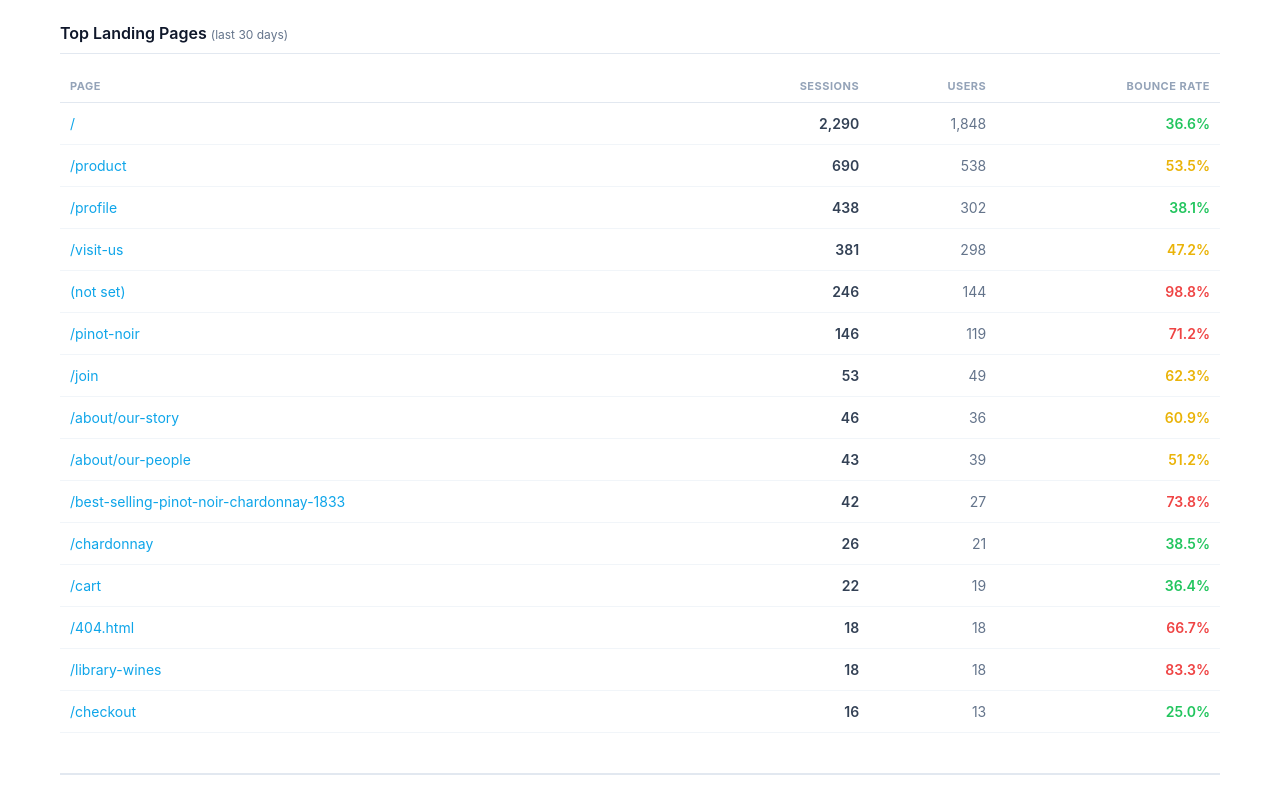
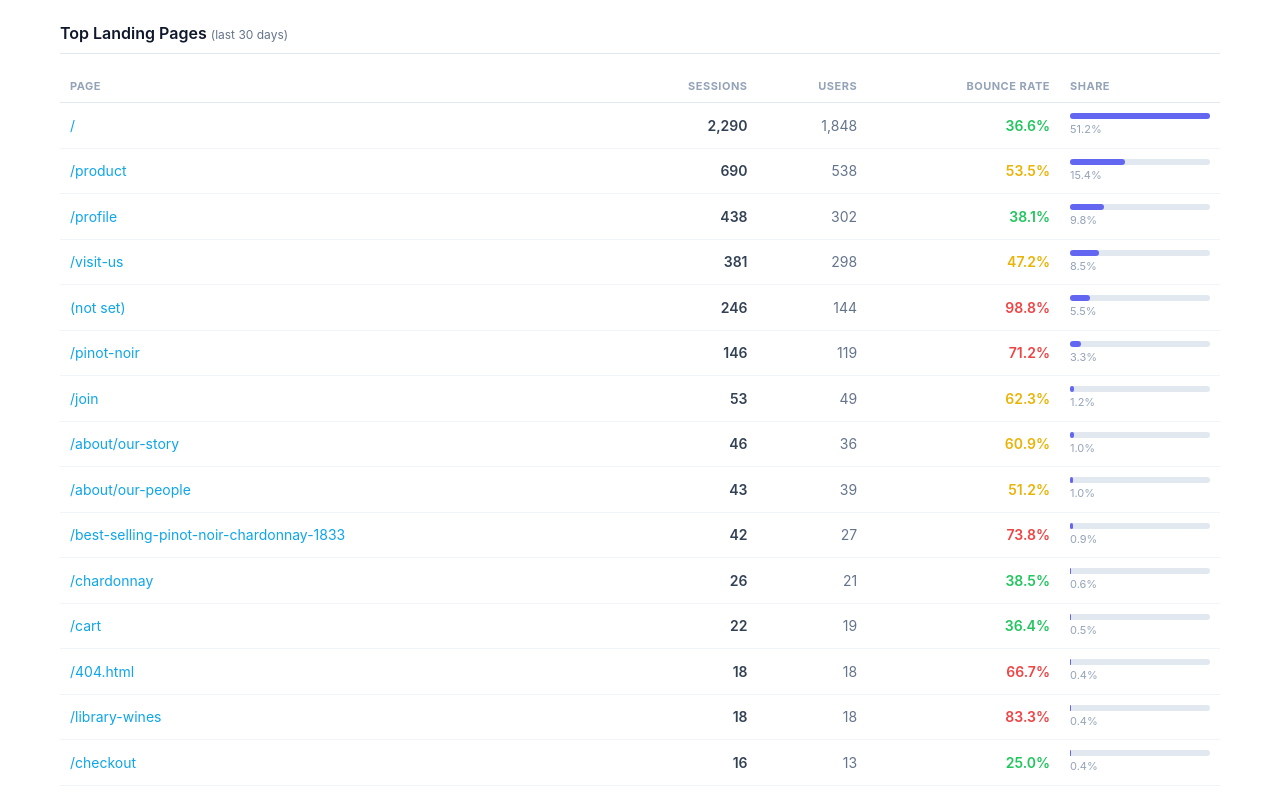
Before and after one commit to malak-afk/saintsbury-report, a plain HTML site: page index.html in a window 1280 px wide. Shown: the part 2960-3756 px from the top of the page. Drawn offline with Linux system fonts and the light colour scheme.

Commit message:
Add share % column to landing pages

```diff
--- a/index.html
+++ b/index.html
@@ -619,6 +619,7 @@
           <th style="text-align:right">Sessions</th>
           <th style="text-align:right">Users</th>
           <th style="text-align:right">Bounce Rate</th>
+          <th>Share</th>
         </tr>
       </thead>
       <tbody>
@@ -627,90 +628,180 @@
           <td style="text-align:right;font-weight:600">2,290</td>
           <td style="text-align:right;color:#64748b">1,848</td>
           <td style="text-align:right;color:#22c55e;font-weight:600">36.6%</td>
+          <td style="width:160px">
+            <div style="background:#e2e8f0;border-radius:3px;height:6px">
+              <div style="background:#6366f1;width:100%;height:6px;border-radius:3px"></div>
+            </div>
+            <div style="font-size:11px;color:#94a3b8;margin-top:2px">51.2%</div>
+          </td>
         </tr>
         <tr>
           <td style="color:#0ea5e9;max-width:400px;overflow:hidden;text-overflow:ellipsis;white-space:nowrap" title="/product">/product</td>
           <td style="text-align:right;font-weight:600">690</td>
           <td style="text-align:right;color:#64748b">538</td>
           <td style="text-align:right;color:#eab308;font-weight:600">53.5%</td>
+          <td style="width:160px">
+            <div style="background:#e2e8f0;border-radius:3px;height:6px">
+              <div style="background:#6366f1;width:39%;height:6px;border-radius:3px"></div>
+            </div>
+            <div style="font-size:11px;color:#94a3b8;margin-top:2px">15.4%</div>
+          </td>
         </tr>
         <tr>
           <td style="color:#0ea5e9;max-width:400px;overflow:hidden;text-overflow:ellipsis;white-space:nowrap" title="/profile">/profile</td>
           <td style="text-align:right;font-weight:600">438</td>
           <td style="text-align:right;color:#64748b">302</td>
           <td style="text-align:right;color:#22c55e;font-weight:600">38.1%</td>
+          <td style="width:160px">
+            <div style="background:#e2e8f0;border-radius:3px;height:6px">
+              <div style="background:#6366f1;width:24%;height:6px;border-radius:3px"></div>
+            </div>
+            <div style="font-size:11px;color:#94a3b8;margin-top:2px">9.8%</div>
+          </td>
         </tr>
         <tr>
           <td style="color:#0ea5e9;max-width:400px;overflow:hidden;text-overflow:ellipsis;white-space:nowrap" title="/visit-us">/visit-us</td>
           <td style="text-align:right;font-weight:600">381</td>
           <td style="text-align:right;color:#64748b">298</td>
           <td style="text-align:right;color:#eab308;font-weight:600">47.2%</td>
+          <td style="width:160px">
+            <div style="background:#e2e8f0;border-radius:3px;height:6px">
+              <div style="background:#6366f1;width:21%;height:6px;border-radius:3px"></div>
+            </div>
+            <div style="font-size:11px;color:#94a3b8;margin-top:2px">8.5%</div>
+          </td>
         </tr>
         <tr>
           <td style="color:#0ea5e9;max-width:400px;overflow:hidden;text-overflow:ellipsis;white-space:nowrap" title="(not set)">(not set)</td>
           <td style="text-align:right;font-weight:600">246</td>
           <td style="text-align:right;color:#64748b">144</td>
           <td style="text-align:right;color:#ef4444;font-weight:600">98.8%</td>
+          <td style="width:160px">
+            <div style="background:#e2e8f0;border-radius:3px;height:6px">
+              <div style="background:#6366f1;width:14%;height:6px;border-radius:3px"></div>
+            </div>
+            <div style="font-size:11px;color:#94a3b8;margin-top:2px">5.5%</div>
+          </td>
         </tr>
         <tr>
           <td style="color:#0ea5e9;max-width:400px;overflow:hidden;text-overflow:ellipsis;white-space:nowrap" title="/pinot-noir">/pinot-noir</td>
           <td style="text-align:right;font-weight:600">146</td>
           <td style="text-align:right;color:#64748b">119</td>
           <td style="text-align:right;color:#ef4444;font-weight:600">71.2%</td>
+          <td style="width:160px">
+            <div style="background:#e2e8f0;border-radius:3px;height:6px">
+              <div style="background:#6366f1;width:8%;height:6px;border-radius:3px"></div>
+            </div>
+            <div style="font-size:11px;color:#94a3b8;margin-top:2px">3.3%</div>
+          </td>
         </tr>
         <tr>
           <td style="color:#0ea5e9;max-width:400px;overflow:hidden;text-overflow:ellipsis;white-space:nowrap" title="/join">/join</td>
           <td style="text-align:right;font-weight:600">53</td>
           <td style="text-align:right;color:#64748b">49</td>
           <td style="text-align:right;color:#eab308;font-weight:600">62.3%</td>
+          <td style="width:160px">
+            <div style="background:#e2e8f0;border-radius:3px;height:6px">
+              <div style="background:#6366f1;width:3%;height:6px;border-radius:3px"></div>
+            </div>
+            <div style="font-size:11px;color:#94a3b8;margin-top:2px">1.2%</div>
+          </td>
         </tr>
         <tr>
           <td style="color:#0ea5e9;max-width:400px;overflow:hidden;text-overflow:ellipsis;white-space:nowrap" title="/about/our-story">/about/our-story</td>
           <td style="text-align:right;font-weight:600">46</td>
           <td style="text-align:right;color:#64748b">36</td>
           <td style="text-align:right;color:#eab308;font-weight:600">60.9%</td>
+          <td style="width:160px">
+            <div style="background:#e2e8f0;border-radius:3px;height:6px">
+              <div style="background:#6366f1;width:3%;height:6px;border-radius:3px"></div>
+            </div>
+            <div style="font-size:11px;color:#94a3b8;margin-top:2px">1.0%</div>
+          </td>
         </tr>
         <tr>
           <td style="color:#0ea5e9;max-width:400px;overflow:hidden;text-overflow:ellipsis;white-space:nowrap" title="/about/our-people">/about/our-people</td>
           <td style="text-align:right;font-weight:600">43</td>
           <td style="text-align:right;color:#64748b">39</td>
           <td style="text-align:right;color:#eab308;font-weight:600">51.2%</td>
+          <td style="width:160px">
+            <div style="background:#e2e8f0;border-radius:3px;height:6px">
+              <div style="background:#6366f1;width:2%;height:6px;border-radius:3px"></div>
+            </div>
+            <div style="font-size:11px;color:#94a3b8;margin-top:2px">1.0%</div>
+          </td>
         </tr>
         <tr>
           <td style="color:#0ea5e9;max-width:400px;overflow:hidden;text-overflow:ellipsis;white-space:nowrap" title="/best-selling-pinot-noir-chardonnay-1833">/best-selling-pinot-noir-chardonnay-1833</td>
           <td style="text-align:right;font-weight:600">42</td>
           <td style="text-align:right;color:#64748b">27</td>
           <td style="text-align:right;color:#ef4444;font-weight:600">73.8%</td>
+          <td style="width:160px">
+            <div style="background:#e2e8f0;border-radius:3px;height:6px">
+              <div style="background:#6366f1;width:2%;height:6px;border-radius:3px"></div>
+            </div>
+            <div style="font-size:11px;color:#94a3b8;margin-top:2px">0.9%</div>
+          </td>
         </tr>
         <tr>
           <td style="color:#0ea5e9;max-width:400px;overflow:hidden;text-overflow:ellipsis;white-space:nowrap" title="/chardonnay">/chardonnay</td>
           <td style="text-align:right;font-weight:600">26</td>
           <td style="text-align:right;color:#64748b">21</td>
           <td style="text-align:right;color:#22c55e;font-weight:600">38.5%</td>
+          <td style="width:160px">
+            <div style="background:#e2e8f0;border-radius:3px;height:6px">
+              <div style="background:#6366f1;width:1%;height:6px;border-radius:3px"></div>
+            </div>
+            <div style="font-size:11px;color:#94a3b8;margin-top:2px">0.6%</div>
+          </td>
         </tr>
         <tr>
           <td style="color:#0ea5e9;max-width:400px;overflow:hidden;text-overflow:ellipsis;white-space:nowrap" title="/cart">/cart</td>
           <td style="text-align:right;font-weight:600">22</td>
           <td style="text-align:right;color:#64748b">19</td>
           <td style="text-align:right;color:#22c55e;font-weight:600">36.4%</td>
+          <td style="width:160px">
+            <div style="background:#e2e8f0;border-radius:3px;height:6px">
+              <div style="background:#6366f1;width:1%;height:6px;border-radius:3px"></div>
+            </div>
+            <div style="font-size:11px;color:#94a3b8;margin-top:2px">0.5%</div>
+          </td>
         </tr>
         <tr>
           <td style="color:#0ea5e9;max-width:400px;overflow:hidden;text-overflow:ellipsis;white-space:nowrap" title="/404.html">/404.html</td>
           <td style="text-align:right;font-weight:600">18</td>
           <td style="text-align:right;color:#64748b">18</td>
           <td style="text-align:right;color:#ef4444;font-weight:600">66.7%</td>
+          <td style="width:160px">
+            <div style="background:#e2e8f0;border-radius:3px;height:6px">
+              <div style="background:#6366f1;width:1%;height:6px;border-radius:3px"></div>
+            </div>
+            <div style="font-size:11px;color:#94a3b8;margin-top:2px">0.4%</div>
+          </td>
         </tr>
         <tr>
           <td style="color:#0ea5e9;max-width:400px;overflow:hidden;text-overflow:ellipsis;white-space:nowrap" title="/library-wines">/library-wines</td>
           <td style="text-align:right;font-weight:600">18</td>
           <td style="text-align:right;color:#64748b">18</td>
           <td style="text-align:right;color:#ef4444;font-weight:600">83.3%</td>
+          <td style="width:160px">
+            <div style="background:#e2e8f0;border-radius:3px;height:6px">
+              <div style="background:#6366f1;width:1%;height:6px;border-radius:3px"></div>
+            </div>
+            <div style="font-size:11px;color:#94a3b8;margin-top:2px">0.4%</div>
+          </td>
         </tr>
         <tr>
           <td style="color:#0ea5e9;max-width:400px;overflow:hidden;text-overflow:ellipsis;white-space:nowrap" title="/checkout">/checkout</td>
           <td style="text-align:right;font-weight:600">16</td>
           <td style="text-align:right;color:#64748b">13</td>
           <td style="text-align:right;color:#22c55e;font-weight:600">25.0%</td>
+          <td style="width:160px">
+            <div style="background:#e2e8f0;border-radius:3px;height:6px">
+              <div style="background:#6366f1;width:1%;height:6px;border-radius:3px"></div>
+            </div>
+            <div style="font-size:11px;color:#94a3b8;margin-top:2px">0.4%</div>
+          </td>
         </tr></tbody>
     </table>
   </div>
```
